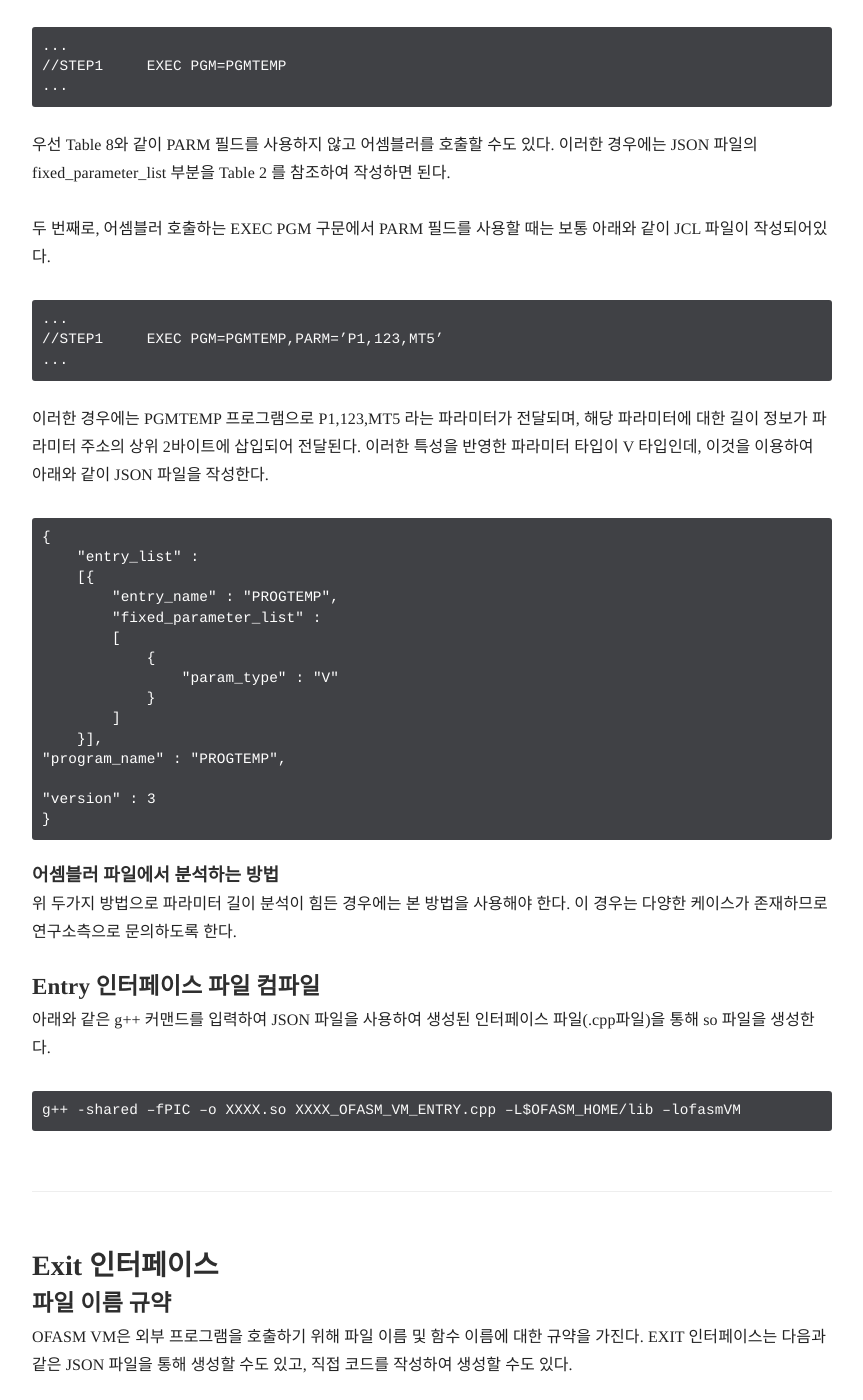
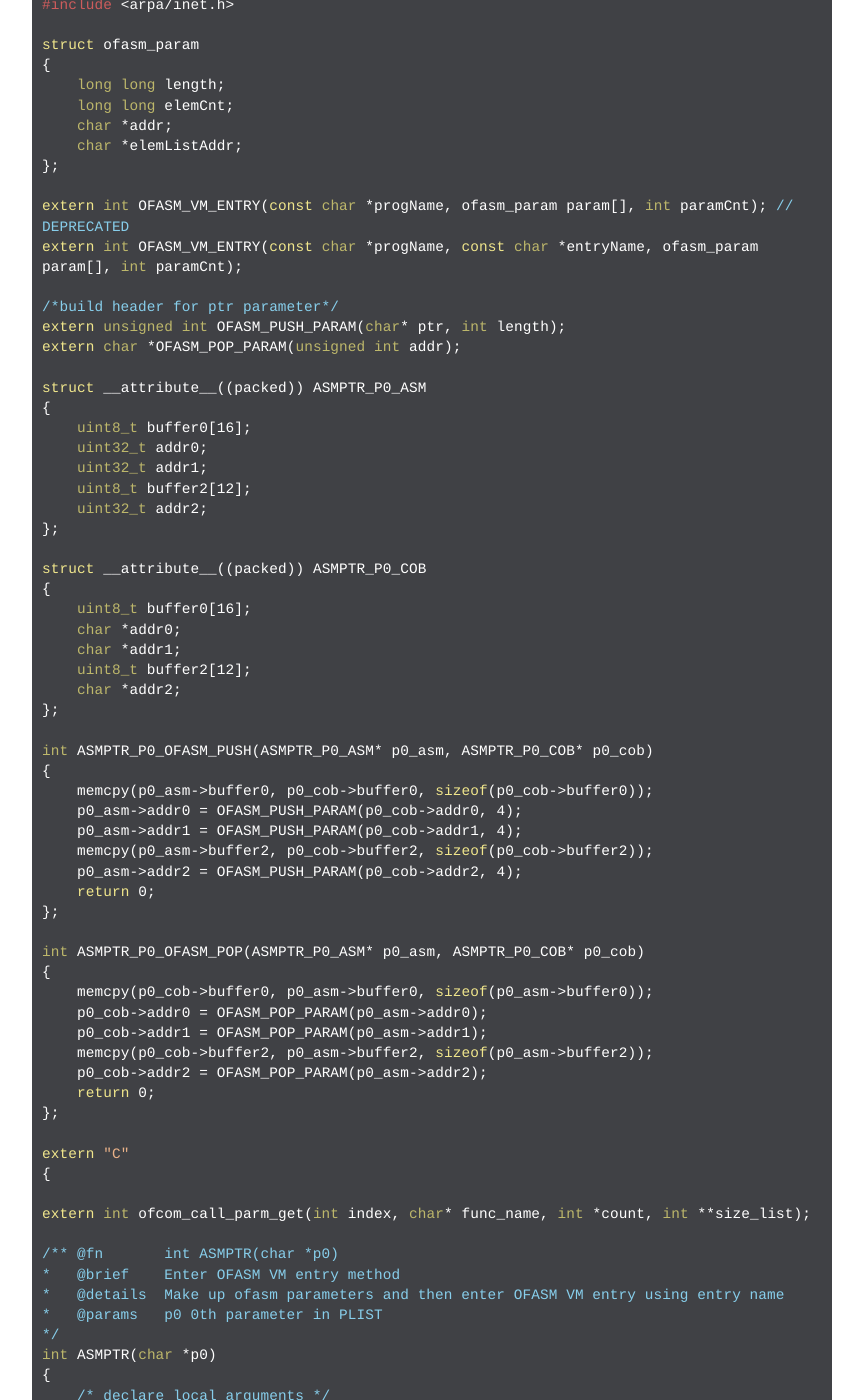
Before and after one commit to Tmaxsoft-Compiler/OFASM-Analyze-Manual, a Jekyll site: the page built from _docs/chapter-02/interface.md, in a window 1280 px wide and 1400 px high, scrolled down 7106 px. Shown: the whole window, without its empty margins (358-1221 px from the left). Built offline with Jekyll 4.4.1, drawn with Linux system fonts in a browser that asks for light colours; some of the changed text lies outside the part shown.

Commit message:
인터페이스 예제 케이스 추가
- 포인터 파라미터를 사용하는 경우에 대한 인터페이스 예제 추가
- Load 인터페이스 예제 추가

````diff
--- a/_docs/chapter-02/interface.md
+++ b/_docs/chapter-02/interface.md
@@ -248,7 +248,7 @@ CALL 'PROGGMT' USING TEMP-GMT.
 {
     "entry_list" :
     [{
-        "entry_name" : "PROGGMT",
+        "entry_name" : "ASMPTR",
         "fixed_parameter_list" :
         [
             {
@@ -259,9 +259,113 @@ CALL 'PROGGMT' USING TEMP-GMT.
             }
         ]
     }],
-"program_name" : "PROGGMT",
+"program_name" : "ASMPTR",
 
 "version" : 3
+}
+```
+
+JSON 파일을 통해 생성된 인터페이스는 다음과 같다
+
+``` c++
+#include <stdlib.h>
+#include <string.h>
+#include <arpa/inet.h>
+
+struct ofasm_param
+{
+    long long length;
+    long long elemCnt;
+    char *addr;
+    char *elemListAddr;
+};
+
+extern int OFASM_VM_ENTRY(const char *progName, ofasm_param param[], int paramCnt); // DEPRECATED
+extern int OFASM_VM_ENTRY(const char *progName, const char *entryName, ofasm_param param[], int paramCnt);
+
+/*build header for ptr parameter*/
+extern unsigned int OFASM_PUSH_PARAM(char* ptr, int length);
+extern char *OFASM_POP_PARAM(unsigned int addr);
+
+struct __attribute__((packed)) ASMPTR_P0_ASM
+{
+    uint8_t buffer0[16];
+    uint32_t addr0;
+    uint32_t addr1;
+    uint8_t buffer2[12];
+    uint32_t addr2;
+};
+
+struct __attribute__((packed)) ASMPTR_P0_COB
+{
+    uint8_t buffer0[16];
+    char *addr0;
+    char *addr1;
+    uint8_t buffer2[12];
+    char *addr2;
+};
+
+int ASMPTR_P0_OFASM_PUSH(ASMPTR_P0_ASM* p0_asm, ASMPTR_P0_COB* p0_cob)
+{
+    memcpy(p0_asm->buffer0, p0_cob->buffer0, sizeof(p0_cob->buffer0));
+    p0_asm->addr0 = OFASM_PUSH_PARAM(p0_cob->addr0, 4);
+    p0_asm->addr1 = OFASM_PUSH_PARAM(p0_cob->addr1, 4);
+    memcpy(p0_asm->buffer2, p0_cob->buffer2, sizeof(p0_cob->buffer2));
+    p0_asm->addr2 = OFASM_PUSH_PARAM(p0_cob->addr2, 4);
+    return 0;
+};
+
+int ASMPTR_P0_OFASM_POP(ASMPTR_P0_ASM* p0_asm, ASMPTR_P0_COB* p0_cob)
+{
+    memcpy(p0_cob->buffer0, p0_asm->buffer0, sizeof(p0_asm->buffer0));
+    p0_cob->addr0 = OFASM_POP_PARAM(p0_asm->addr0);
+    p0_cob->addr1 = OFASM_POP_PARAM(p0_asm->addr1);
+    memcpy(p0_cob->buffer2, p0_asm->buffer2, sizeof(p0_asm->buffer2));
+    p0_cob->addr2 = OFASM_POP_PARAM(p0_asm->addr2);
+    return 0;
+};
+
+extern "C"
+{
+
+extern int ofcom_call_parm_get(int index, char* func_name, int *count, int **size_list);
+
+/** @fn       int ASMPTR(char *p0)
+*   @brief    Enter OFASM VM entry method
+*   @details  Make up ofasm parameters and then enter OFASM VM entry using entry name
+*   @params   p0 0th parameter in PLIST
+*/
+int ASMPTR(char *p0)
+{
+    /* declare local arguments */
+    int rc;
+    int paramCnt;
+    ofasm_param param[1];
+
+    /* declare local arguments for pointer parameter*/
+    ASMPTR_P0_ASM  p0_asm;
+    ASMPTR_P0_COB* p0_cob = (ASMPTR_P0_COB*) p0;
+
+    /* set params */
+    param[0].length = 40;
+    /* call push parameter*/
+    ASMPTR_P0_OFASM_PUSH(&p0_asm, p0_cob);
+    param[0].addr = (char*) &p0_asm;
+    param[0].elemListAddr = NULL;
+    param[0].elemCnt = 0;
+
+    /* set param count */
+    paramCnt = 1;
+
+    /* call VM */
+    rc = OFASM_VM_ENTRY("ASMPTR", "ASMPTR", param, paramCnt);
+
+    /* call pop parameter*/
+    ASMPTR_P0_OFASM_POP(&p0_asm, p0_cob);
+
+    return rc;
+}
+
 }
 ```
 
@@ -419,3 +523,102 @@ Load 인터페이스 파일을 생성하기 위한 JSON 파일 작성 방법은
 "interface_type" : "load"
 }
 ```
+Load 인터페이스 또한 Load 인터페이스에 대한 함수 이름과 함께 파일 이름도 동일한 규약을 가진다. *“호출할 프로그램의 이름 + _OFASM_VM_LOAD.so”* 가 되어야 한다.
+
+예를 들어, 포인터 타입을 포함하는 경우 JSON 파일은 다음과 같이 작성된다.
+
+```json
+{
+    "entry_list" :
+    [
+        {
+            "entry_name" : "LTEST",
+            "fixed_parameter_list" : [
+            {
+               "param_size" : 40,
+               "param_type" : "P",
+               "pointer_offset_list" : [ 16, 20, 36 ],
+               "pointer_size_list" : [ 4, 4, 4 ]
+            }
+            ]
+        }
+    ],
+    "program_name" : "LTEST",
+    "version" : 3,
+    "interface_type" : "load"
+}
+```
+
+JSON 파일을 통해 생성된 Load 인터페이스는 다음과 같다.
+
+``` c++
+#include <stdlib.h>
+#include <string.h>
+#include <arpa/inet.h>
+#include <stdio.h>
+
+extern "C"
+{
+
+/**
+ *    @brief The LTEST_STRUCT_ASM struct
+ */
+struct __attribute__((packed)) LTEST_STRUCT_ASM
+{
+    uint8_t buffer0[16];
+    uint32_t addr0;
+    uint32_t addr1;
+    uint8_t buffer2[12];
+    uint32_t addr2;
+};
+
+/**
+ *    @brief The LTEST_STRUCT_COB struct
+ */
+struct __attribute__((packed)) LTEST_STRUCT_COB
+{
+    uint8_t buffer0[16];
+    char *addr0;
+    char *addr1;
+    uint8_t buffer2[12];
+    char *addr2;
+};
+
+/**
+ * @brief LTEST_OFASM_VM_LOAD_SIZE return byte size ofLTEST_STRUCT_COB
+* @return byte size ofLTEST_STRUCT_COB (msut be 1 or higher)
+ */
+int LTEST_OFASM_VM_LOAD_SIZE()
+{
+    return sizeof(LTEST_STRUCT_COB);
+}
+
+/**
+ * @brief LTEST_OFASM_VM_LOAD
+ * @param asm_ptr address of LTEST_STRUCT_ASM
+ * @param cob_ptr address of LTEST_STRUCT_COB
+ * @param asm_size byte size of assembler file
+ * @return 0: success, -1: error
+ */
+int LTEST_OFASM_VM_LOAD(char *asm_ptr, char *cob_ptr, int asm_size)
+{
+    int ltest_struct_asm_size = sizeof(LTEST_STRUCT_ASM);
+    if(asm_size != ltest_struct_asm_size) {
+        printf("LTEST_OFASM_VM_LOAD: LTEST.asm & LTEST_STRUCT_ASM SIZE IS NOT EQUAL\n");
+        return -1;
+    }
+
+    LTEST_STRUCT_ASM* ltest_struct_asm_ptr = (LTEST_STRUCT_ASM*) asm_ptr;
+    LTEST_STRUCT_COB* ltest_struct_cob_ptr = (LTEST_STRUCT_COB*) cob_ptr;
+
+    memcpy(ltest_struct_cob_ptr->buffer0, ltest_struct_asm_ptr->buffer0, sizeof(ltest_struct_asm_ptr->buffer0));
+    ltest_struct_cob_ptr->addr0 = ltest_struct_asm_ptr->addr0;
+    ltest_struct_cob_ptr->addr1 = ltest_struct_asm_ptr->addr1;
+    memcpy(ltest_struct_cob_ptr->buffer2, ltest_struct_asm_ptr->buffer2, sizeof(ltest_struct_asm_ptr->buffer2));
+    ltest_struct_cob_ptr->addr2 = ltest_struct_asm_ptr->addr2;
+
+    return rc;
+}
+
+}
+```
````
